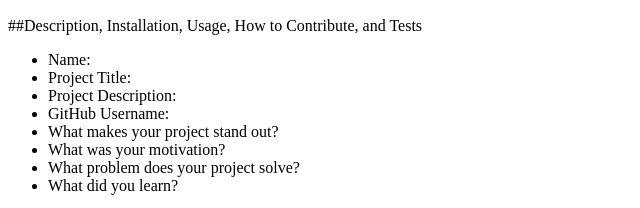
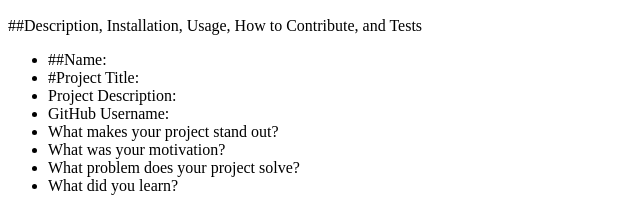
Before and after one commit to zanamama/professional-readme-generator, a website: page index.html in a window 1280 px wide. Shown: the part 148-356 px from the top of the page, 0-640 px from the left. Drawn offline with Linux system fonts and the light colour scheme.

Commit message:
added to index.js

```diff
--- a/index.html
+++ b/index.html
@@ -12,8 +12,8 @@
     <h2>Table of Contents</h2>
     <p>##Description, Installation, Usage, How to Contribute, and Tests</p>
     <ul>
-      <li>Name:</li>
-      <li>Project Title:</li>
+      <li>##Name:</li>
+      <li>#Project Title:</li>
       <li>Project Description:</li>
       <li>GitHub Username:</li>
       <li>What makes your project stand out?</li>
```
Also changed, not shown: index.js (+13 -1 lines).
